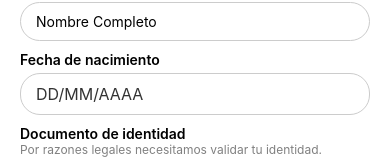
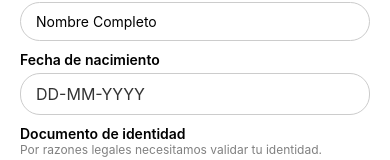
Before and after one commit to 2D-V8/DeliveryDrinks, a React Native app in the folder DrinksDelivery/: screen /RegisterScreen in a window 390 px wide. Shown: the part 187-347 px from the top of the page. Built offline with nearby package versions, Linux system fonts and the light colour scheme.

Commit message:
se ajusta logica del formulario y se agregan logica para el registro

```diff
--- a/DrinksDelivery/package.json
+++ b/DrinksDelivery/package.json
@@ -10,9 +10,11 @@
   },
   "dependencies": {
     "@expo/metro-runtime": "~4.0.1",
+    "@react-native-community/datetimepicker": "8.2.0",
     "@react-navigation/native": "^7.1.6",
     "@react-navigation/native-stack": "^7.3.10",
     "@react-navigation/stack": "^7.2.10",
+    "axios": "^1.8.4",
     "expo": "~52.0.46",
     "expo-status-bar": "~2.0.1",
     "react": "18.3.1",
@@ -20,8 +22,7 @@
     "react-native": "0.76.9",
     "react-native-safe-area-context": "4.12.0",
     "react-native-screens": "~4.4.0",
-    "react-native-web": "~0.19.13",
-    "@react-native-community/datetimepicker": "8.2.0"
+    "react-native-web": "~0.19.13"
   },
   "devDependencies": {
     "@babel/core": "^7.25.2",
--- a/DrinksDelivery/src/Presentation/views/Register/Register.tsx
+++ b/DrinksDelivery/src/Presentation/views/Register/Register.tsx
@@ -38,23 +38,32 @@ export const RegisterScreen = () => {
     <Text style={styles.label}>Fecha de nacimiento</Text>
     <TouchableOpacity style={styles.input} onPress={abrirCalendario}>
       <Text style={styles.inputText}>
-        {birthdate ? birthdate : 'DD/MM/AAAA'}
+        {birthdate
+          ? `${birthdate.substring(8, 10)}-${birthdate.substring(5, 7)}-${birthdate.substring(0, 4)}`
+          : 'DD-MM-YYYY'}
       </Text>
     </TouchableOpacity>
+
     {mostrarCalendario && (
       <DateTimePicker
         value={new Date()} // Lo puedes cambiar a la fecha que desees como valor inicial
         mode="date"
         display="default"
         onChange={(_, selectedDate) => {
-          const selectedDateStr = selectedDate ? selectedDate.toLocaleDateString() : '';
-          onChange('birthdate', selectedDateStr); // Esto actualiza el valor en el ViewModel
-          setFecha(selectedDate || new Date()); // Actualiza la variable local de la fecha
-          setMostrarCalendario(false); // Cierra el calendario
+          if (selectedDate) {
+            const yyyy = selectedDate.getFullYear();
+            const mm = String(selectedDate.getMonth() + 1).padStart(2, '0');
+            const dd = String(selectedDate.getDate()).padStart(2, '0');
+            const formattedDate = `${yyyy}-${mm}-${dd}`; // Formato enviado YYYY-MM-DD
+            onChange('birthdate', formattedDate); // YYYY-MM-DD
+            setFecha(selectedDate);
+          }
+          setMostrarCalendario(false);
         }}
         maximumDate={new Date()} // Limitar la fecha a hoy
       />
     )}
+
         <Text style={styles.label}>Documento de identidad</Text>
         <Text style={styles.subLabel}>Por razones legales necesitamos validar tu identidad.</Text>
         <TextInput
```
Also changed, not shown: DrinksDelivery/src/Data/sources/remote/api/ApiDrinks.jsx (added), 1 other file (tests, documents, lock files or other folders).
